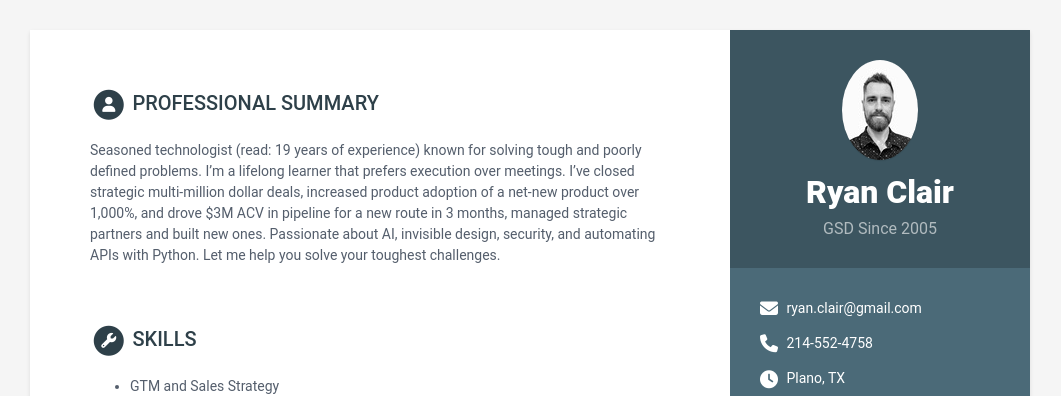
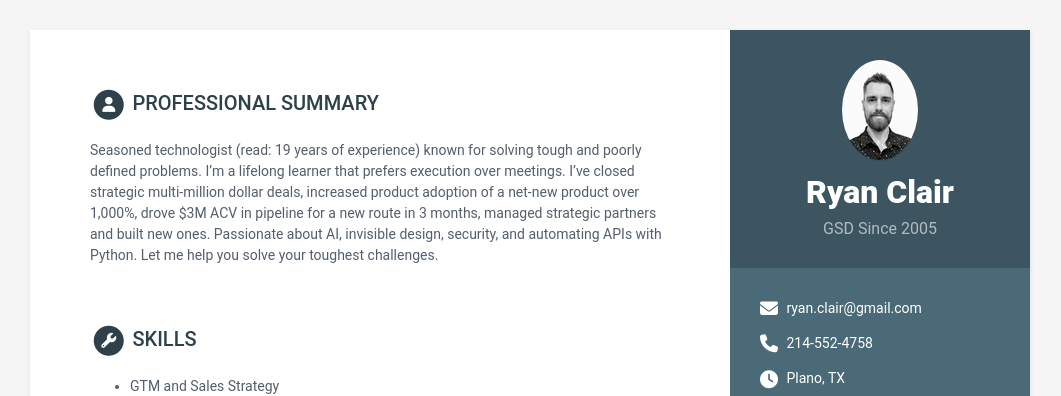
Before and after one commit to ryandotclair/online-cv-pdf, a Jekyll site: the page built from index.html, in a window 1280 px wide. Shown: the top 396 px of the page, without its empty margins (110-1171 px from the left). Built offline with Jekyll 4.4.1, drawn with Linux system fonts in a browser that asks for light colours.

Commit message:
summary update

```diff
--- a/_data/data.yml
+++ b/_data/data.yml
@@ -41,7 +41,7 @@
 career-profile:
     title: Professional Summary
     summary: |
-      Seasoned technologist (read: 19 years of experience) known for solving tough and poorly defined problems.  I'm a lifelong learner that prefers execution over meetings.  I've closed strategic multi-million dollar deals, increased product adoption of a net-new product over 1,000%, and drove $3M ACV in pipeline for a new route in 3 months, managed strategic partners and built new ones. Passionate about AI, invisible design, security, and automating APIs with Python. Let me help you solve your toughest challenges.
+      Seasoned technologist (read: 19 years of experience) known for solving tough and poorly defined problems.  I'm a lifelong learner that prefers execution over meetings.  I've closed strategic multi-million dollar deals, increased product adoption of a net-new product over 1,000%, drove $3M ACV in pipeline for a new route in 3 months, managed strategic partners and built new ones. Passionate about AI, invisible design, security, and automating APIs with Python. Let me help you solve your toughest challenges.
 
 education:
     title: Education
```
